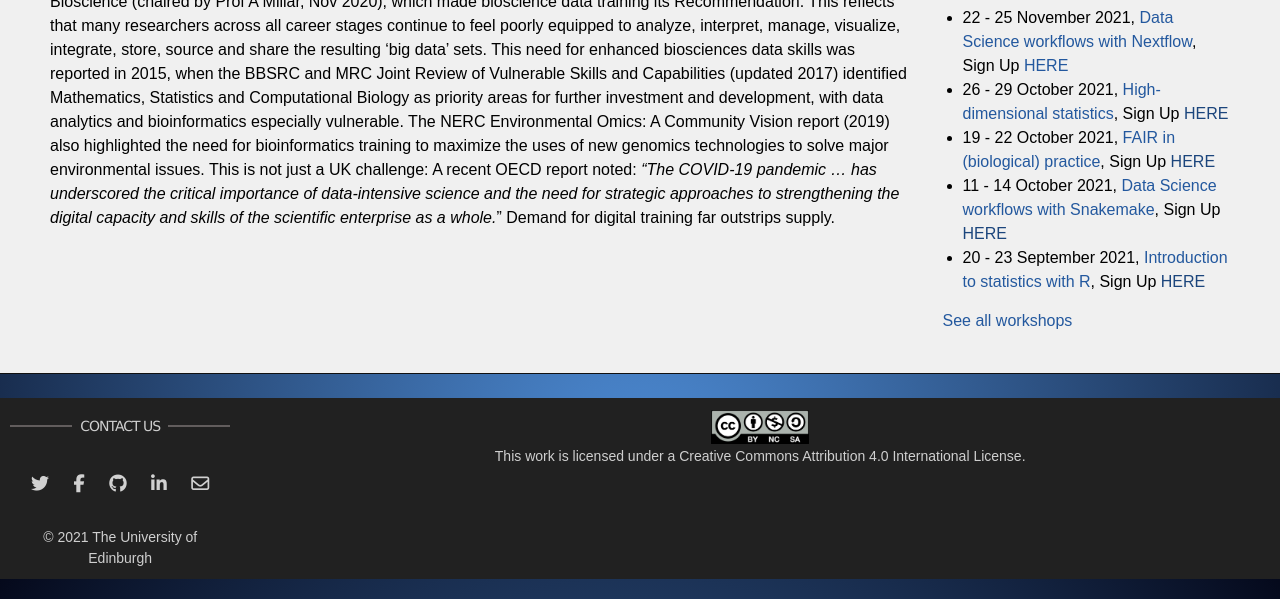
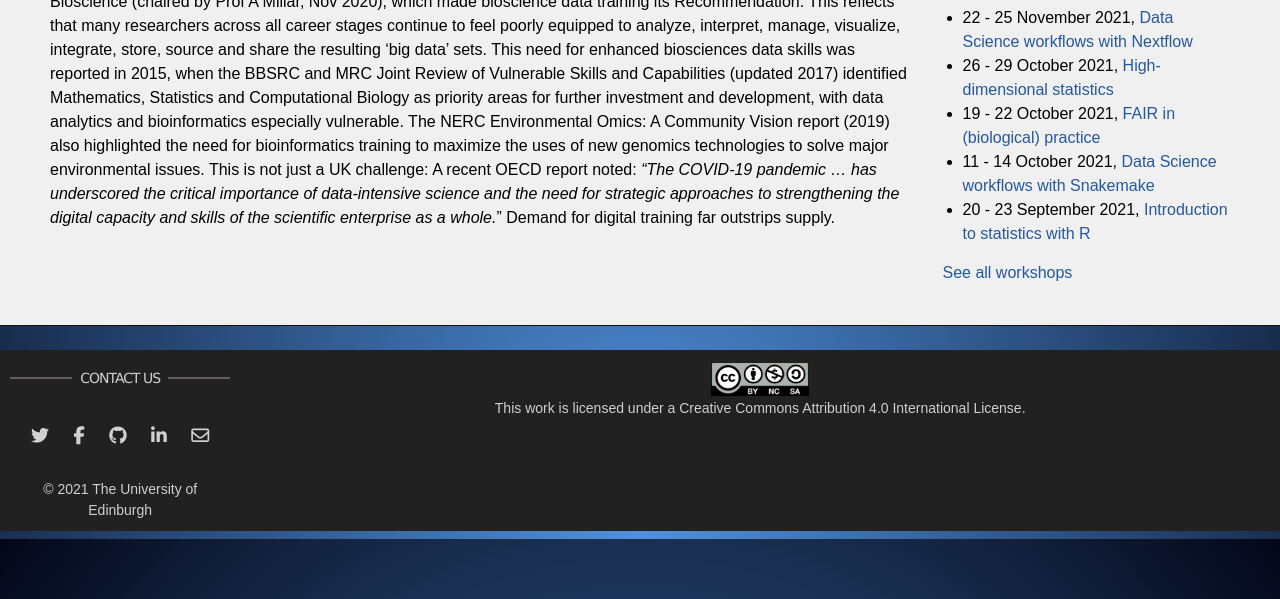
Before and after one commit to edcarp/Ed-DaSH, a Jekyll site: the page built from further_project_details.md, in a window 1280 px wide, cut to the strip 361-960 px from the top of the page. Built offline with Jekyll 4.4.1, drawn with Linux system fonts in a browser that asks for light colours; nearby versions of some CDN libraries; our own code applies the rules of GitHub Pages for plain Markdown files.

Commit message:
Adds logic to remove reg link past start date (#33)
Signed-off-by: DimmestP <dimmestp@gmail.com>

```diff
--- a/_includes/latest_news.html
+++ b/_includes/latest_news.html
@@ -1,12 +1,21 @@
 <!-- This is the column on the right -->
+{% assign today_date = "today" | date: "%Y-%m-%d" %}
 
 <h2>Workshops </h2>
 
 <ul class="post-list">
     {% for post in site.posts limit:5 %}
     {% if post.type == 'workshop_announcement' %}
+    {% assign workshop_start_date = post.start_date | date: "%Y-%m-%d" %}
+    {% if post.registration contains "https://www.epay.ed.ac.uk" and workshop_start_date > today_date %}
+    {%- capture registration_link -%}
+    , Sign Up <a class="post-link" href="{{ post.registration }}" target="_blank"> HERE </a>
+    {%- endcapture -%}
+    {% else %}
+    {% assign registration_link = "" %}
+    {% endif %}
     <li>
-        {{ post.when }}, <a class="post-link" href="{{ post.website }}" target="_blank">{{ post.title }}</a>, Sign Up <a class="post-link" href="{{ post.registration }}" target="_blank"> HERE </a>
+        {{ post.when }}, <a class="post-link" href="{{ post.website }}" target="_blank">{{ post.title }}</a>{{registration_link}}
     </li>
     {% endif %}
     {% endfor %}
```
Also changed, not shown: workshops.md (+3 -2 lines).
